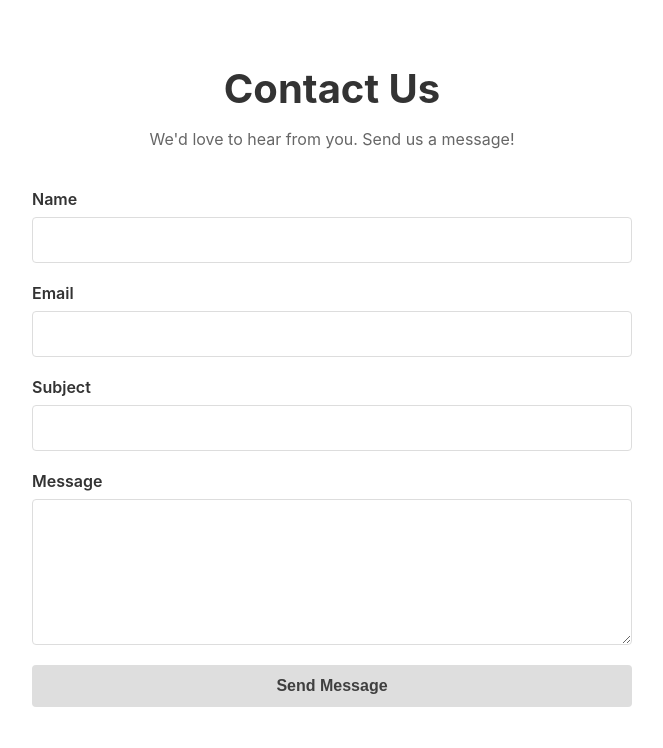
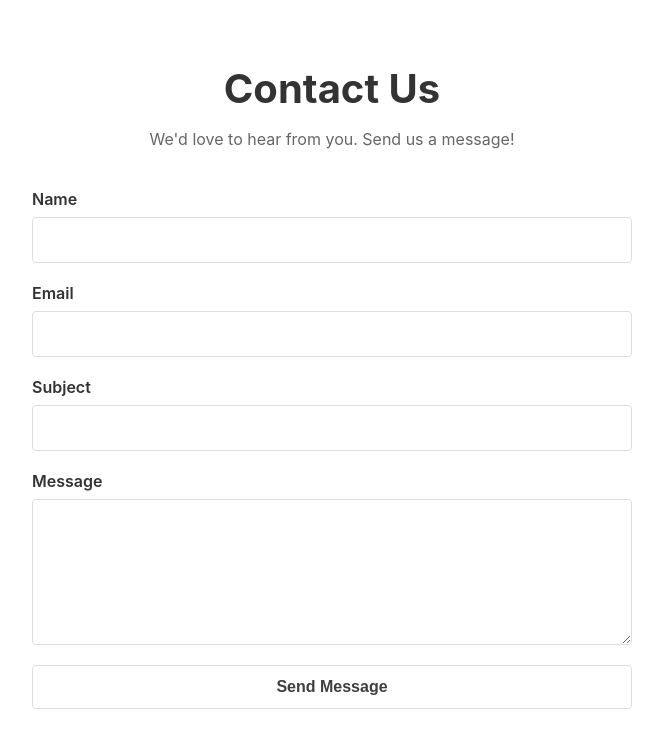
Before and after one commit to carson-fn/Co-Innovate, a React (Create React App) app: page /contact in a window 1280 px wide. Shown: the top 748 px of the page, without its empty margins (308-971 px from the left). Built offline with nearby package versions, Linux system fonts and the light colour scheme.

Commit message:
Add email status and confirmation on contact form - removed extra console logs

```diff
--- a/src/pages/contact/ContactPage.tsx
+++ b/src/pages/contact/ContactPage.tsx
@@ -1,6 +1,8 @@
 import React, { useState } from 'react'
 import './styles.css'
 import { sendContactForm } from '../email/EmailManager'
+
+type SubmissionStatus = 'idle' | 'sending' | 'success' | 'error';
 
 function ContactPage() {
     const [formData, setFormData] = useState({
@@ -9,6 +11,15 @@ function ContactPage() {
         subject: '',
         message: ''
     })
+
+    const [submissionStatus, setSubmissionStatus] = useState<SubmissionStatus>('idle')
+    const buttonTextMap: Record<SubmissionStatus, string> = {
+        idle: 'Send Message',
+        sending: 'Sending...',
+        success: 'Message Sent!',
+        error: 'Error Sending',
+    };
+
 
     const handleChange = (e: React.ChangeEvent<HTMLInputElement | HTMLTextAreaElement>) => {
         const { name, value } = e.target
@@ -21,10 +32,13 @@ function ContactPage() {
     const handleSubmit = (e: React.FormEvent) => {
         e.preventDefault()
 
+        setSubmissionStatus('sending')
         sendContactForm(formData)
+            .then(() => setSubmissionStatus('success'))
+            .catch(() => setSubmissionStatus('error'))
+            .finally(() => setTimeout(() => setSubmissionStatus('idle'), 3000)) // reset status after 3 seconds
 
-    console.log('Form submitted:', formData)
-    // Reset form
+        // reset form
         setFormData({ name: '', email: '', subject: '', message: '' })
     }
 
@@ -84,7 +98,7 @@ function ContactPage() {
                 </div>
 
                 <button type="submit" className="submit-btn">
-          Send Message
+                    {buttonTextMap[submissionStatus]}
                 </button>
             </form>
         </div>
--- a/src/pages/contact/styles.css
+++ b/src/pages/contact/styles.css
@@ -60,11 +60,11 @@
 }
 
 .submit-btn {
-  background-color: rgb(222, 222, 222);
+    background-color: rgb(255, 255, 255);
+    border: 1px solid #ddd;
     color: rgb(63, 63, 63);
     padding: 12px 24px;
     font-size: 1rem;
-  border: none;
     border-radius: 4px;
     cursor: pointer;
     font-weight: 600;
@@ -72,7 +72,7 @@
 }
 
 .submit-btn:hover {
-  background-color: rgb(0, 193, 196);
+    background-color: rgb(0, 230, 234);
 }
 
 .submit-btn:active {
--- a/src/pages/email/EmailManager.ts
+++ b/src/pages/email/EmailManager.ts
@@ -1,4 +1,4 @@
-import emailjs from '@emailjs/browser';
+import * as emailjs from '@emailjs/browser';
 
 type TemplateParameters = Record<string, string | number | boolean>;
 
@@ -18,7 +18,11 @@ const getEnv = (key: string) => process.env[key as keyof NodeJS.ProcessEnv];
 
 
 // main send email function
-const sendEmail = async (templateEnvKey: string, templateParameters: TemplateParameters): Promise<void> => {
+const sendEmail = async (
+    templateEnvKey: string,
+    templateParameters: TemplateParameters
+): Promise<emailjs.EmailJSResponseStatus> => {
+
     const serviceId = getEnv('REACT_APP_EMAILJS_SERVICE_ID');
     const templateId = getEnv(templateEnvKey);
     const publicKey = getEnv('REACT_APP_EMAILJS_PUBLIC_KEY');
@@ -29,28 +33,35 @@ const sendEmail = async (templateEnvKey: string, templateParameters: TemplatePar
 
     initEmailJS(publicKey);
 
-    try {
-        await emailjs.send(serviceId, templateId, templateParameters);
-        console.log('Email sent successfully');
-    } catch (err) {
-        console.error('Error sending email', err);
-        throw err;
-    }
+    return emailjs.send(serviceId, templateId, templateParameters);
 };
 
 
 // send emails for specific templates
-export const sendQuestionnaireAnswers = (name: string, email: string, answers: string) =>
-    sendEmail('REACT_APP_EMAILJS_TEMPLATE_ID_QUESTIONNAIRE_SUBMISSION', {
+export const sendQuestionnaireAnswers = (
+    name: string,
+    email: string,
+    answers: string
+): Promise<emailjs.EmailJSResponseStatus> => {
+
+    return sendEmail('REACT_APP_EMAILJS_TEMPLATE_ID_QUESTIONNAIRE_SUBMISSION', {
         name,
         email,
         answers
     });
 
-export const sendContactForm = ({name, email, subject, message}: {name: string, email: string, subject: string, message: string}) =>
-    sendEmail('REACT_APP_EMAILJS_TEMPLATE_ID_CONTACT_FORM', {
+}
+
+
+export const sendContactForm = (
+    { name, email, subject, message }: { name: string, email: string, subject: string, message: string }
+): Promise<emailjs.EmailJSResponseStatus> => {
+
+    return sendEmail('REACT_APP_EMAILJS_TEMPLATE_ID_CONTACT_FORM', {
         name,
         email,
         subject,
         message
     });
+
+}
```
Lines whose indentation alone changed are shown as unchanged.
